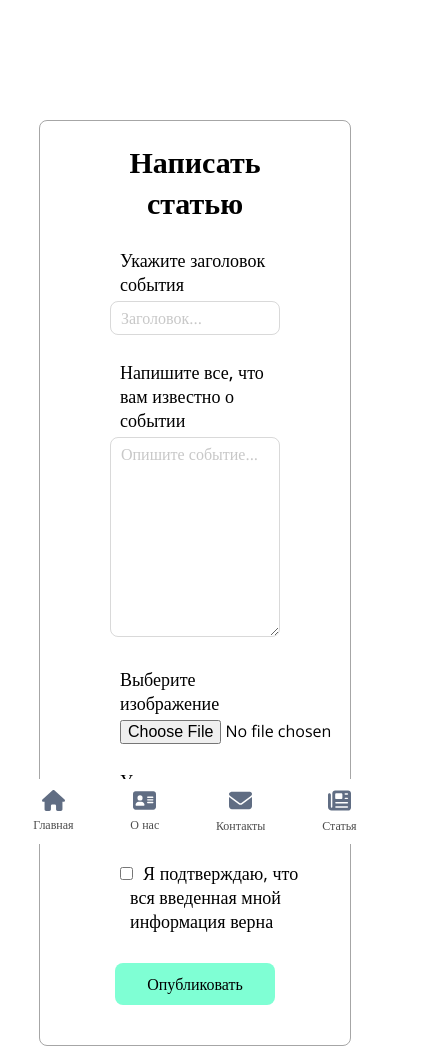
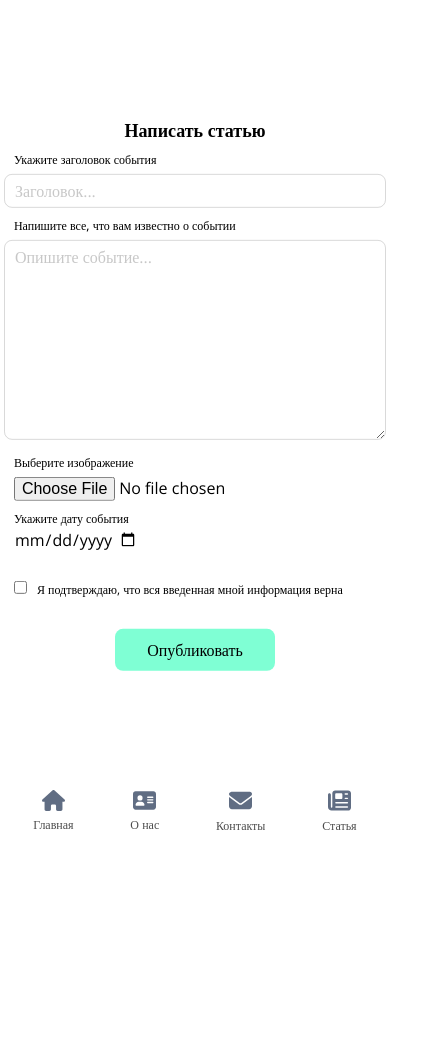
Before and after one commit to MySitesForPortfolio/news21century, a plain HTML site: page create_article.html in a window 390 px wide. Shown: the whole page, 432 px wide, since content can reach past the window. After the commit the page ends 844 px from the top, so only its background shows below. Drawn offline with nearby package versions, Linux system fonts and the light colour scheme.

Commit message:
adaptive for create article page add

```diff
--- a/css/create_article.css
+++ b/css/create_article.css
@@ -64,3 +64,59 @@ label {
     background-color: rgb(0, 255, 170);
     box-shadow: 0 0 30px rgba(0, 255, 170, .8);
 }
+
+@media (max-width: 800px) {
+    .new_article_wrapper {
+        margin-top: 0;
+        position: relative;
+        top: 50%;
+        transform: translateY(-55%);
+    }
+}
+
+@media (max-width: 650px) {
+    label {
+        font-size: 14px !important;
+    }
+
+    .new_article_wrapper {
+        width: 90vw;
+        padding: 20px 30px;
+    }
+}
+
+@media (max-width: 470px) {
+    .new_article__name, .new_article__inner {
+        margin-bottom: 5px;
+    }
+
+    .new_article__header {
+        margin-bottom: 5px;
+    }
+
+    input {
+        margin-bottom: 5px !important;
+    }
+
+    .new_article__header {
+        font-size: 22px;
+    }
+}
+
+@media (max-width: 470px) {
+    .new_article__header {
+        font-size: 18px;
+    }
+
+    label {
+        font-size: 12px !important;
+    }
+}
+
+@media (max-width: 470px) {
+    .new_article_wrapper {
+        width: 98vw;
+        padding: 0;
+        border: none;
+    }
+}
```
